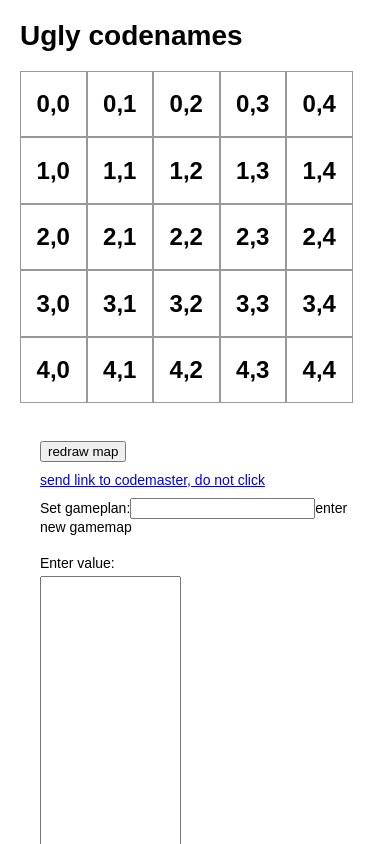
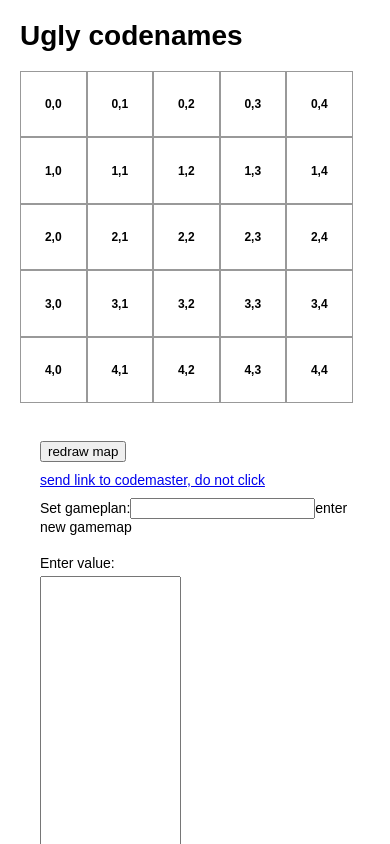
Before and after one commit to adekcz/codenames, a React (Create React App) app: page / in a window 390 px wide. Shown: the top 844 px of the page. Built offline with nearby package versions, Linux system fonts and the light colour scheme.

Commit message:
entered words are sent to codemasters as well

```diff
--- a/src/App.css
+++ b/src/App.css
@@ -89,4 +89,13 @@ body {
     text-align: center;
     display:table-cell;
     vertical-align:middle;
+    overflow-wrap: break-word;
+    word-break: break-all;
 }
+
+
+@media screen and (max-width: 479px) {
+    .tile {
+        font-size: 12px;
+    }
+}
--- a/src/App.js
+++ b/src/App.js
@@ -66,7 +66,8 @@ function Board(props)  {
 }
 
 function WordsInputArea(props)  {
-    let [textAreaValue, setTextAreaValue] = useState("");
+    const defaultWords = props.words ? props.words.split(";").join("\n") : "";
+    let [textAreaValue, setTextAreaValue] = useState(defaultWords);
     let [status, setStatus] = useState("");
 
     function update(currentValue, size) {
@@ -209,6 +210,20 @@ function encodeGamePlan(plan){
     return code;
 }
 
+function getWords(tiles){
+    let words = [];
+
+    for (let i=0;i<tiles.length;i++) {
+        for (let j=0;j<tiles[i].length;j++) {
+            if(tiles[i][j] && tiles[i][j].text) {
+                words.push(tiles[i][j].text);
+            }
+
+        }
+    }
+    return words.join(";");
+}
+
 function decodeGamePlan(encoded, size){
     let filtered = ""
     for (let c of encoded) {
@@ -240,8 +255,17 @@ function useQueryParams() {
     });
 }
 
-function handleGameplan(gameplan, colors, tiles) {
+function convert2dTo1d(row, col, size) {
+    return row*size + col;
+}
+
+function handleGameplan(gameplan, unsplittedWords, colors, tiles) {
     let size=colors.length;
+    let words = [];
+    if(unsplittedWords) {
+        words = unsplittedWords.split(";");
+    }
+
     if(gameplan!==null){
         let decodedPlan=decodeGamePlan(gameplan, tiles[0].length);
         for(let row = 0; row<size; row++) {
@@ -250,6 +274,15 @@ function handleGameplan(gameplan, colors, tiles) {
                 colors[row][col] = colorMap[decodedPlan[row*size+col]];
                 tiles[row][col].tileType = colors[row][col];
                 tiles[row][col].colorCode = decodedPlan[row*size+col];
+                if (words.length > convert2dTo1d(row, col, size)) {
+                    if(words[convert2dTo1d(row, col, size)]) {
+                        tiles[row][col].text = words[convert2dTo1d(row, col, size)];
+                    } else {
+                        tiles[row][col].text = "" ;
+                    }
+                } else {
+                        tiles[row][col].text = "" ;
+                }
             }
         }
     }
@@ -260,8 +293,8 @@ let App = ({size=5, }) => {
     let tempTiles = createInitArray(size);
     tempTiles = initGameMap(tempTiles, size);
 
-    const { gameplan } = useQueryParams();
-    handleGameplan(gameplan, tempColors, tempTiles);
+    const { gameplan, words } = useQueryParams();
+    handleGameplan(gameplan, words, tempColors, tempTiles);
 
     let [currentColors, setCurrentColors] = useState(tempColors);
     let [tiles, setTiles] = useState(tempTiles);
@@ -330,7 +363,7 @@ let App = ({size=5, }) => {
                         </button>
                     </div>
                     <div>
-                        <a href={"?gameplan="+encodeGamePlan(tiles)} > send link to codemaster, do not click</a>
+                        <a href={"?words=" + getWords(tiles) + "&gameplan=" + encodeGamePlan(tiles)} > send link to codemaster, do not click</a>
                     </div>
                     <div>
                         <label htmlFor="gameplan-input">
@@ -342,7 +375,12 @@ let App = ({size=5, }) => {
                         </label>
                     </div>
                     <div>
-                        <WordsInputArea size={size} tiles={tiles} setTiles={ (value) => setTiles(value) }    />
+                        <WordsInputArea
+                            size={size}
+                            tiles={tiles}
+                            setTiles={ (value) => setTiles(value) }
+                            words={words}
+                        />
                     </div>
                 </div>
             </div>
```
